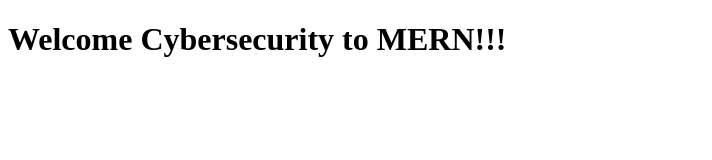
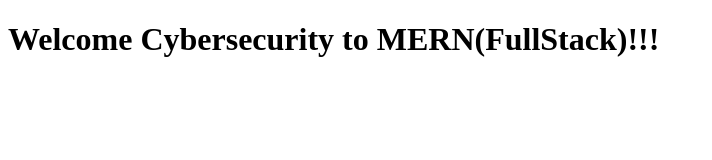
Before and after one commit to Vinitha0204/git-MERN, a plain HTML site: page index.html in a window 1280 px wide. Shown: the whole page, without its empty margins (0-712 px from the left). Drawn offline with Linux system fonts and the light colour scheme.

Commit message:
Modifying index.html

```diff
--- a/index.html
+++ b/index.html
@@ -3,9 +3,9 @@
 <head>
     <meta charset="UTF-8">
     <meta name="viewport" content="width=device-width, initial-scale=1.0">
-    <title>RAMPeX</title>
+    <title>RAMPeX Technologies</title>
 </head>
 <body>
-    <h1>Welcome Cybersecurity to MERN!!!</h1>
+    <h1>Welcome Cybersecurity to MERN(FullStack)!!!</h1>
 </body>
 </html>
```
